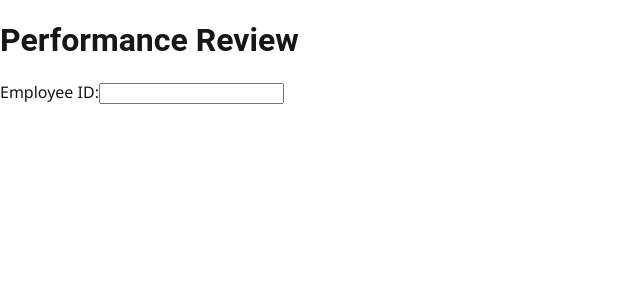
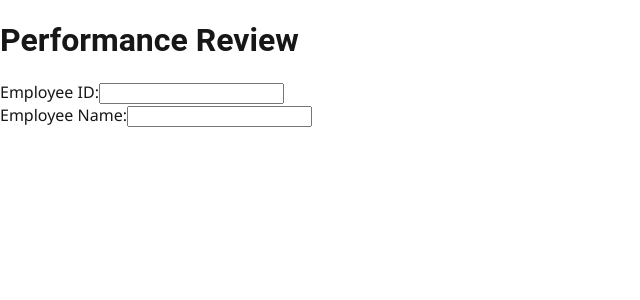
Before and after one commit to bananaNuggets75/talent-hub, a Next.js app: page /performance-review in a window 1280 px wide. Shown: the top 300 px of the page, without its empty margins (0-640 px from the left). Built offline with nearby package versions, Linux system fonts and the light colour scheme.

Commit message:
feat: employee-name

```diff
--- a/app/performance-review/page.tsx
+++ b/app/performance-review/page.tsx
@@ -41,6 +41,15 @@ export default function PerformanceReview() {
             onChange={handleReviewChange}
           />
         </div>
+        <div>
+          <label>Employee Name:</label>
+          <input
+            type="text"
+            name="employeeName"
+            value={review.employeeName}
+            onChange={handleReviewChange}
+          />
+        </div>
 
       </form>
     </div>
```
